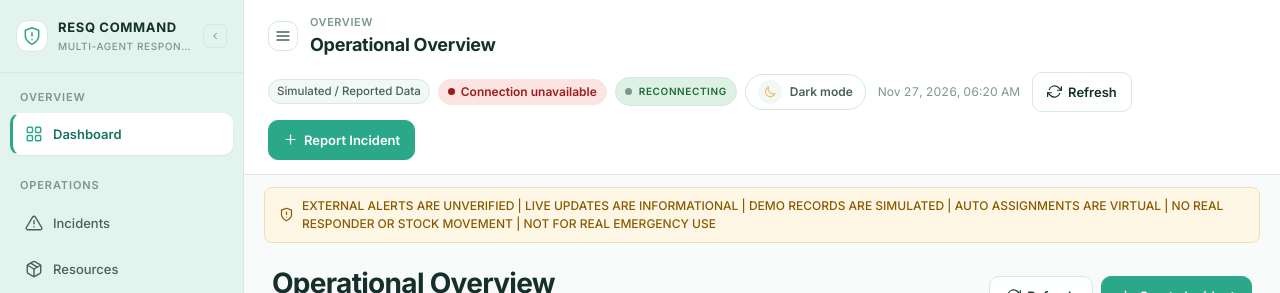
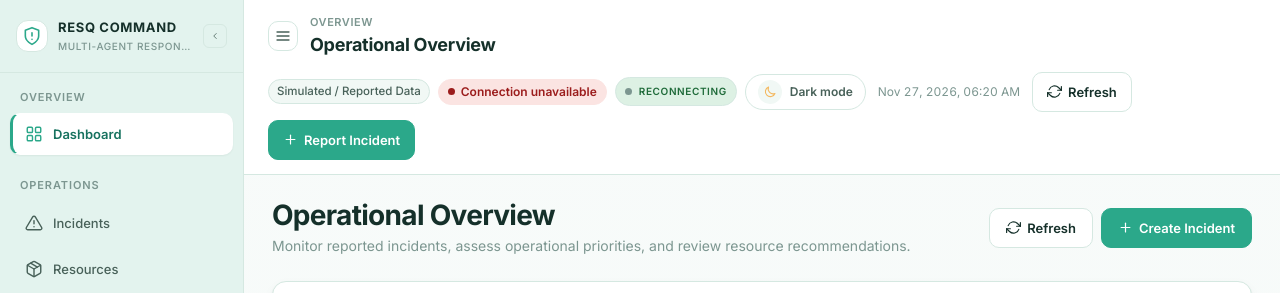
Before and after one commit to s-him/resq-command-ai, a React (Vite) app in the folder frontend/: page / in a window 1280 px wide. Shown: the top 293 px of the page. Built offline with nearby package versions, Linux system fonts and the light colour scheme; no server answers.

Commit message:
Remove safety banner from dashboard

```diff
--- a/frontend/src/components/layout/AppShell.jsx
+++ b/frontend/src/components/layout/AppShell.jsx
@@ -1,5 +1,5 @@
 import React, { useLayoutEffect, useState } from "react";
-import SafetyBanner from "./SafetyBanner";
+
 import Sidebar from "./Sidebar";
 import Topbar from "./Topbar";
 
@@ -56,7 +56,7 @@ export default function AppShell({ route, onOpenCreateIncident, children }) {
           onOpenMobileNav={() => setMobileOpen(true)}
           onOpenCreateIncident={onOpenCreateIncident}
         />
-        <SafetyBanner />
+
         <main className="app-content" id="main-content">
           {children}
         </main>
```
